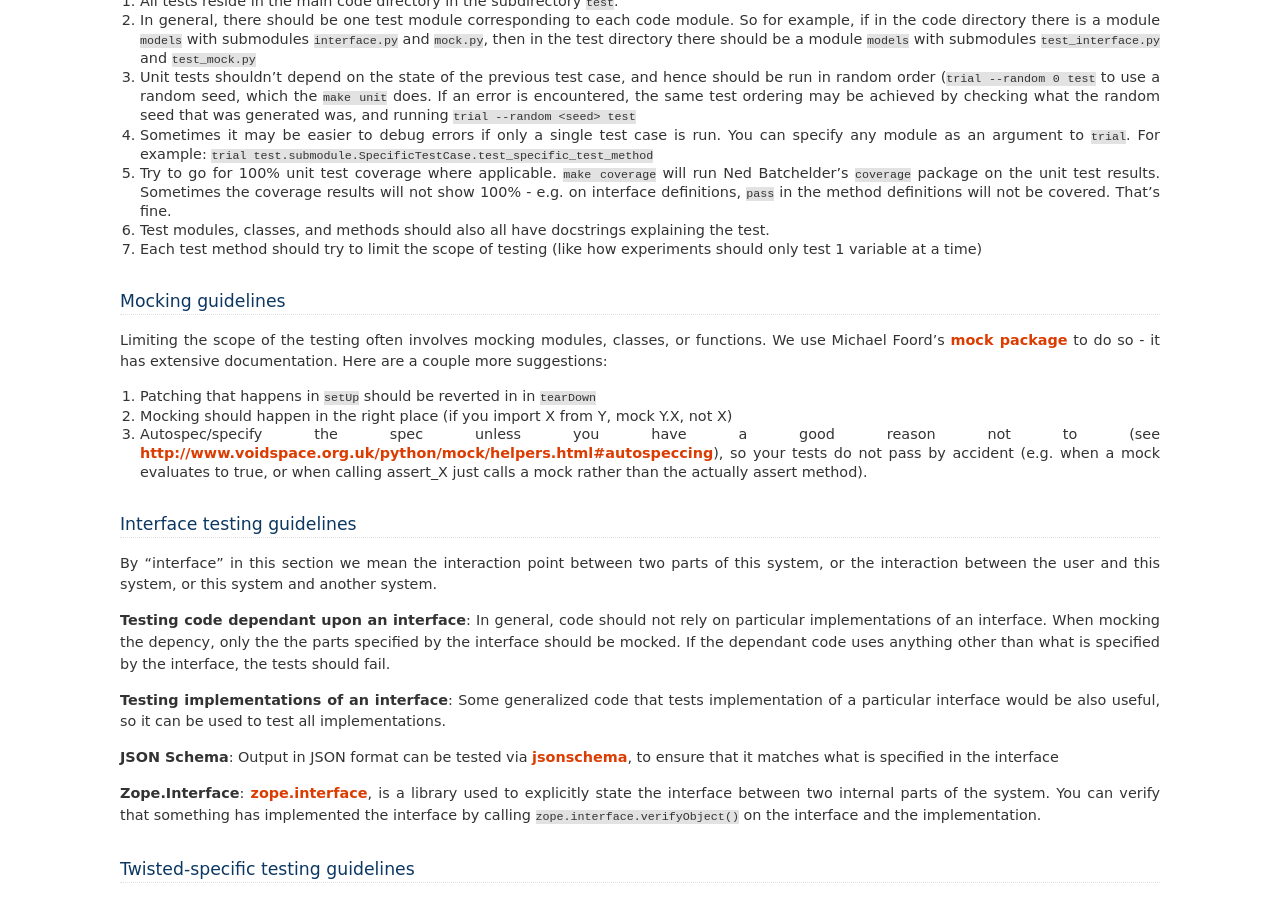
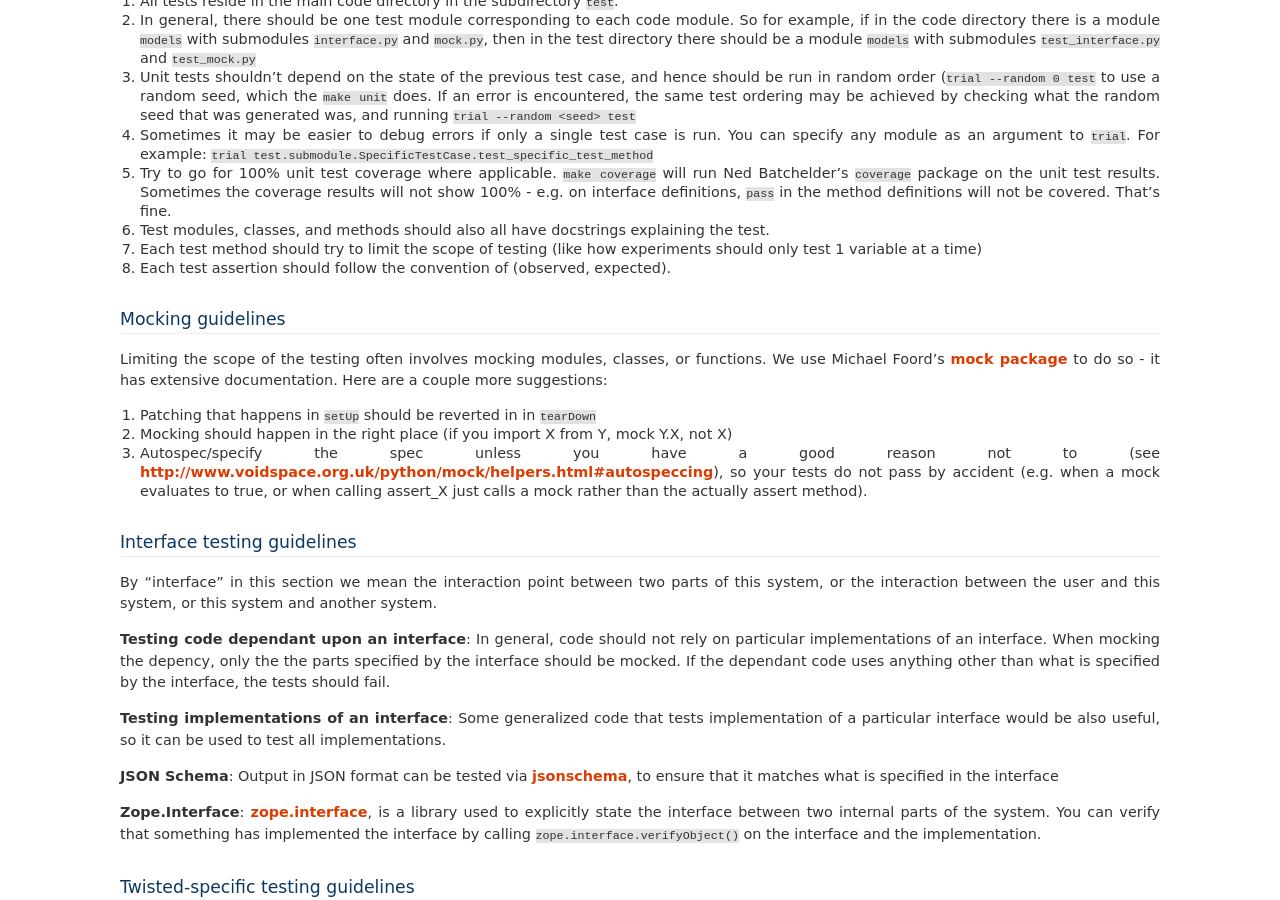
Before and after one commit to rackerlabs/otter, a Sphinx documentation site: the page built from doc/standards.rst, in a window 1280 px wide and 900 px high, scrolled down 2284 px. Built offline with Sphinx 7.4.7, drawn with Linux system fonts in a browser that asks for light colours; pages that are not in the unit, such as notebooks, are missing from menus.

Commit message:
Add test assertion standard

```diff
--- a/doc/standards.rst
+++ b/doc/standards.rst
@@ -150,6 +150,7 @@ General test guidelines
 #. Test modules, classes, and methods should also all have docstrings explaining the test.
 #. Each test method should try to limit the scope of testing (like how experiments should only test 1
    variable at a time)
+#. Each test assertion should follow the convention of (observed, expected).
 
 ------------------
 Mocking guidelines
```
